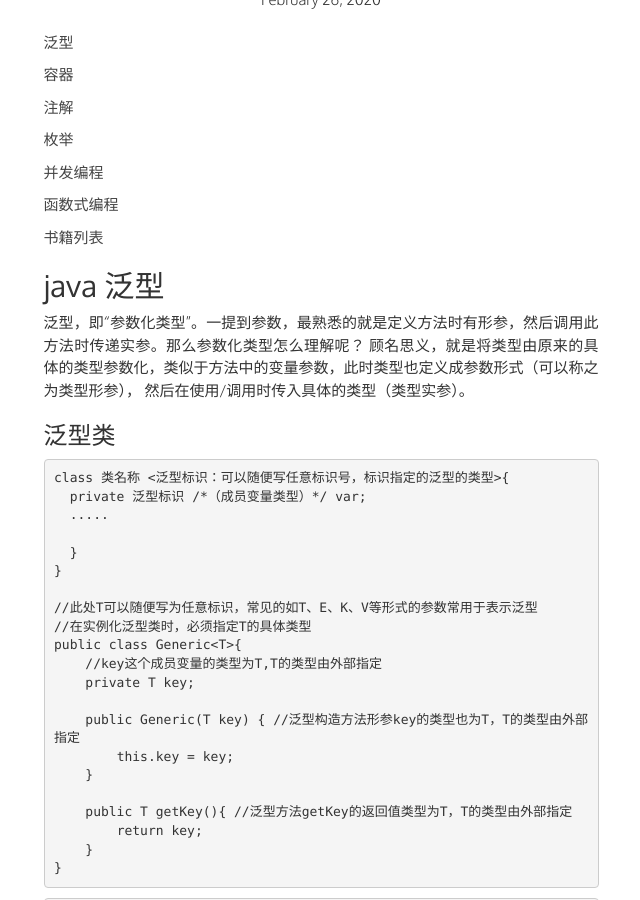
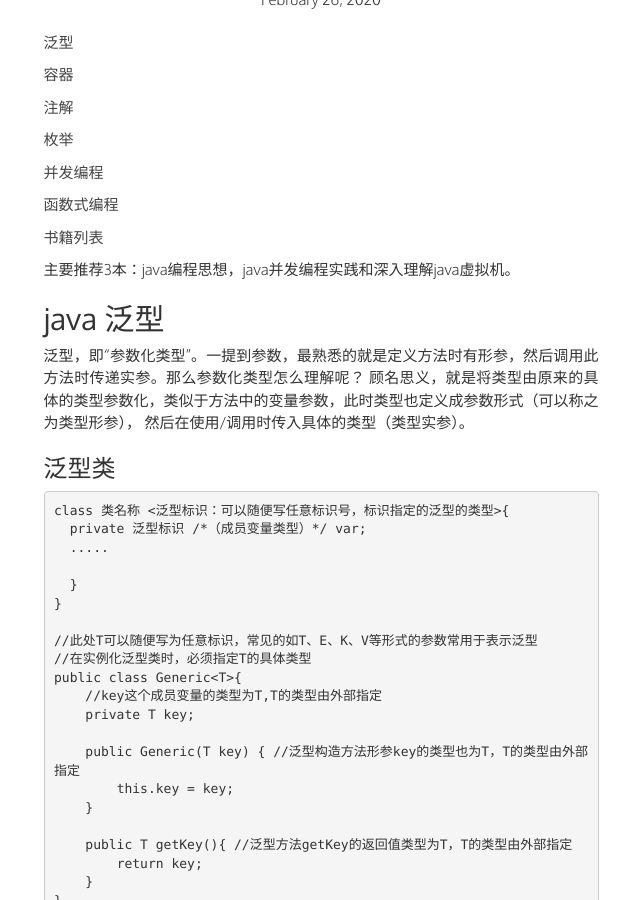
Before and after one commit to liqiangz/liqiangz.github.io, a Jekyll site: the page built from _posts/2020-02-26-java资料.md, in a window 1280 px wide and 900 px high, scrolled down 430 px. Shown: the whole window, without its empty margins (319-959 px from the left). Built offline with Jekyll 4.4.1, drawn with Linux system fonts in a browser that asks for light colours; our own code applies the rules of GitHub Pages for plain Markdown files.

Commit message:
Update 2020-02-26-java资料.md

```diff
--- a/_posts/2020-02-26-java资料.md
+++ b/_posts/2020-02-26-java资料.md
@@ -13,6 +13,8 @@
 [函数式编程](#java-函数式编程)
 
 [书籍列表](https://github.com/wususu/effective-resourses/tree/master/Java)
+
+主要推荐3本：java编程思想，java并发编程实践和深入理解java虚拟机。
 
 ## java 泛型
 泛型，即“参数化类型”。一提到参数，最熟悉的就是定义方法时有形参，然后调用此方法时传递实参。那么参数化类型怎么理解呢？
```
